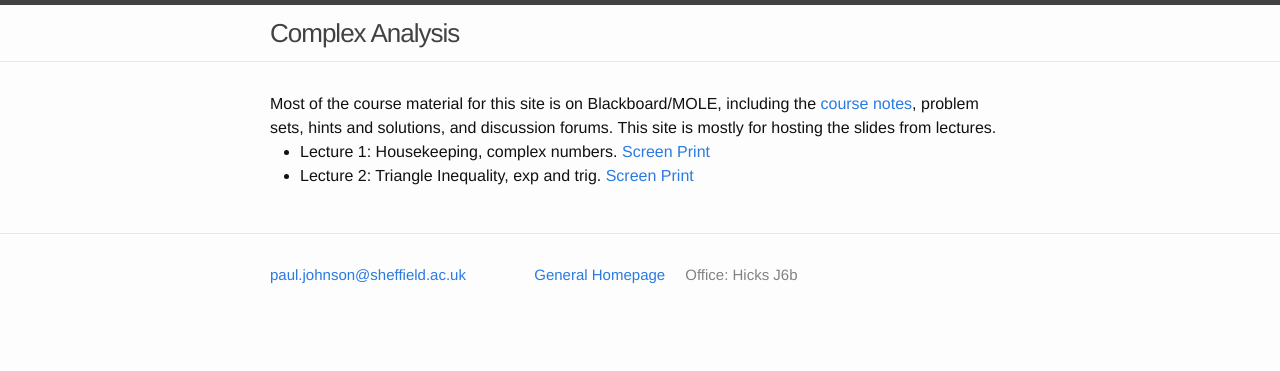
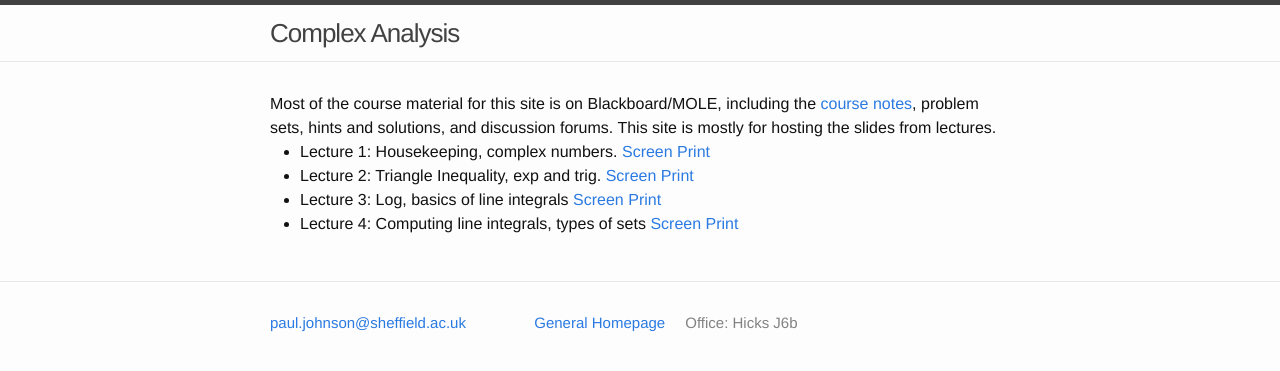
Before and after one commit to ptwiddle/MAS332-Complex-Analysis, a Jekyll site: the page built from index.html, in a window 1280 px wide. Shown: the top 371 px of the page. Built offline with Jekyll 4.4.1, drawn with Linux system fonts in a browser that asks for light colours.

Commit message:
Lectures 3 and 4

```diff
--- a/index.html
+++ b/index.html
@@ -9,7 +9,10 @@ layout: default
   <ul>
     <li> Lecture 1: Housekeeping, complex numbers. <a href="./Slides/Lecture1.pdf">Screen</a> <a href="./Slides/print_Lecture1stripped.pdf">Print</a></li>
     <li> Lecture 2: Triangle Inequality, exp and trig. <a href="./Slides/Lecture2.pdf">Screen</a> <a href="./Slides/Lecture2.pdf">Print</a></li>
-    </ul>
+    <li> Lecture 3: Log, basics of line integrals <a href="./Slides/Lecture3.pdf"> Screen</a> <a href="./Slides/Lecture3Print.pdf">Print</a></li>
+    <li> Lecture 4: Computing line integrals, types of sets <a href="./Slides/Lecture4.pdf">Screen</a> <a href="./Slides/print_Lecture4NoFiller.pdf">Print</a></li>
+
+  </ul>
 
 
 </div>
```
Also changed, not shown: 4 other files.
